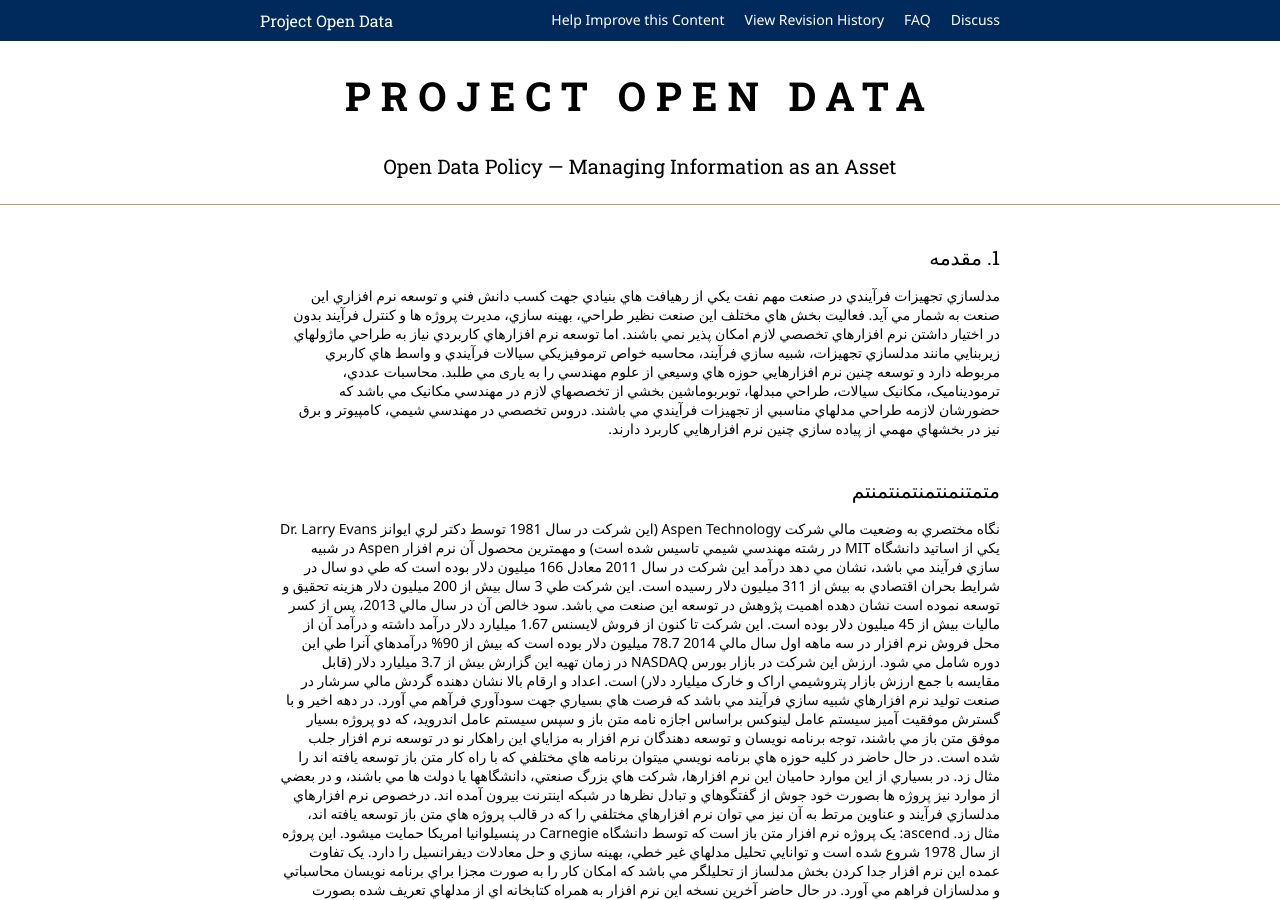
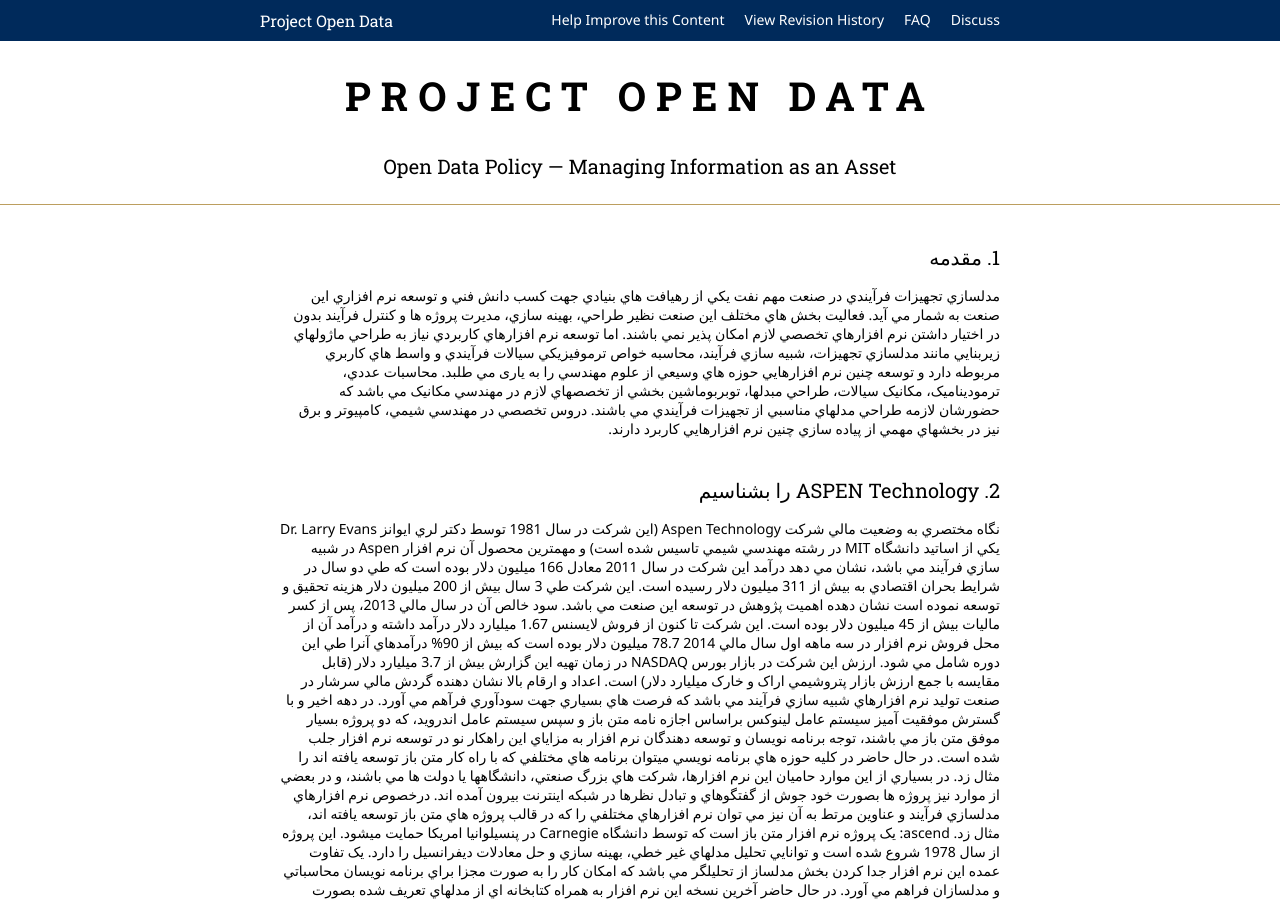
Before and after one commit to vimalaad/vimalaad.github.io, a Jekyll site: the page built from index.md, in a window 1280 px wide and 900 px high. Built offline with Jekyll 4.4.1, drawn with Linux system fonts in a browser that asks for light colours; nearby versions of some CDN libraries.

Commit message:
edit index.md

```diff
--- a/index.md
+++ b/index.md
@@ -14,7 +14,7 @@
  توسعه چنين نرم افزارهايي حوزه هاي وسيعي از علوم مهندسي را به یاری مي طلبد.
  محاسبات عددي، ترموديناميک، مکانيک سيالات، طراحي مبدلها، توبربوماشين بخشي از تخصصهاي لازم در مهندسي مکانيک مي باشد که حضورشان لازمه طراحي مدلهاي مناسبي از تجهيزات فرآيندي مي باشند.
  دروس تخصصي در مهندسي شيمي، کامپيوتر و برق نيز در بخشهاي مهمي از پياده سازي چنين نرم افزارهايي کاربرد دارند.
-## متمتنمنتمنتمنتمنتم ##
+##2. ASPEN Technology را بشناسیم
 نگاه مختصري به وضعيت مالي شرکت Aspen Technology (اين شرکت در سال 1981 توسط دکتر لري ايوانز Dr. Larry Evans يکي از اساتيد دانشگاه MIT در رشته مهندسي شيمي تاسيس شده است) و مهمترين محصول آن نرم افزار Aspen در شبيه سازي فرآيند مي باشد،
  نشان مي دهد درآمد اين شرکت در سال 2011 معادل 166 ميليون دلار بوده است که طي دو سال در شرايط بحران اقتصادي به بيش از 311 ميليون دلار رسيده است.
  اين شرکت طي 3 سال بيش از 200 ميليون دلار هزينه تحقيق و توسعه نموده است نشان دهده اهميت پژوهش در توسعه اين صنعت مي باشد.
```
